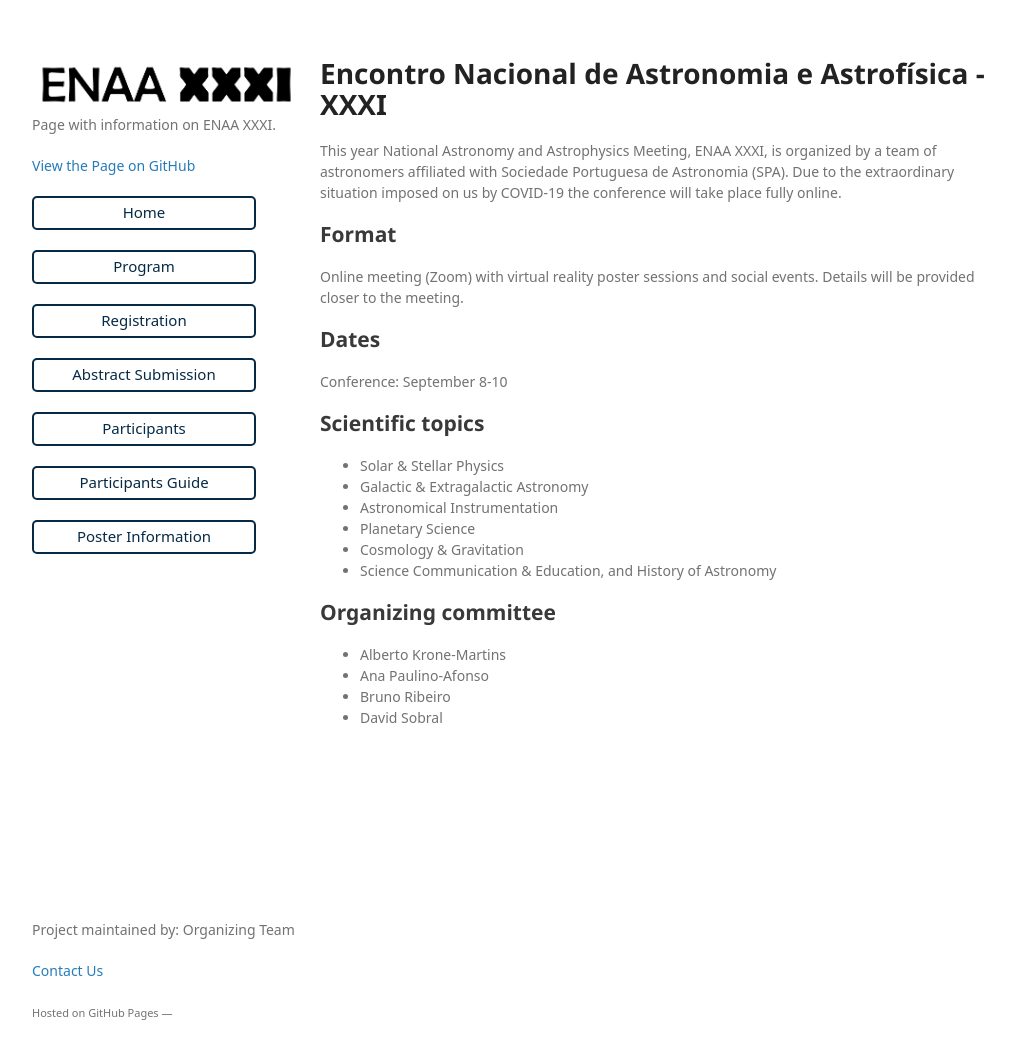
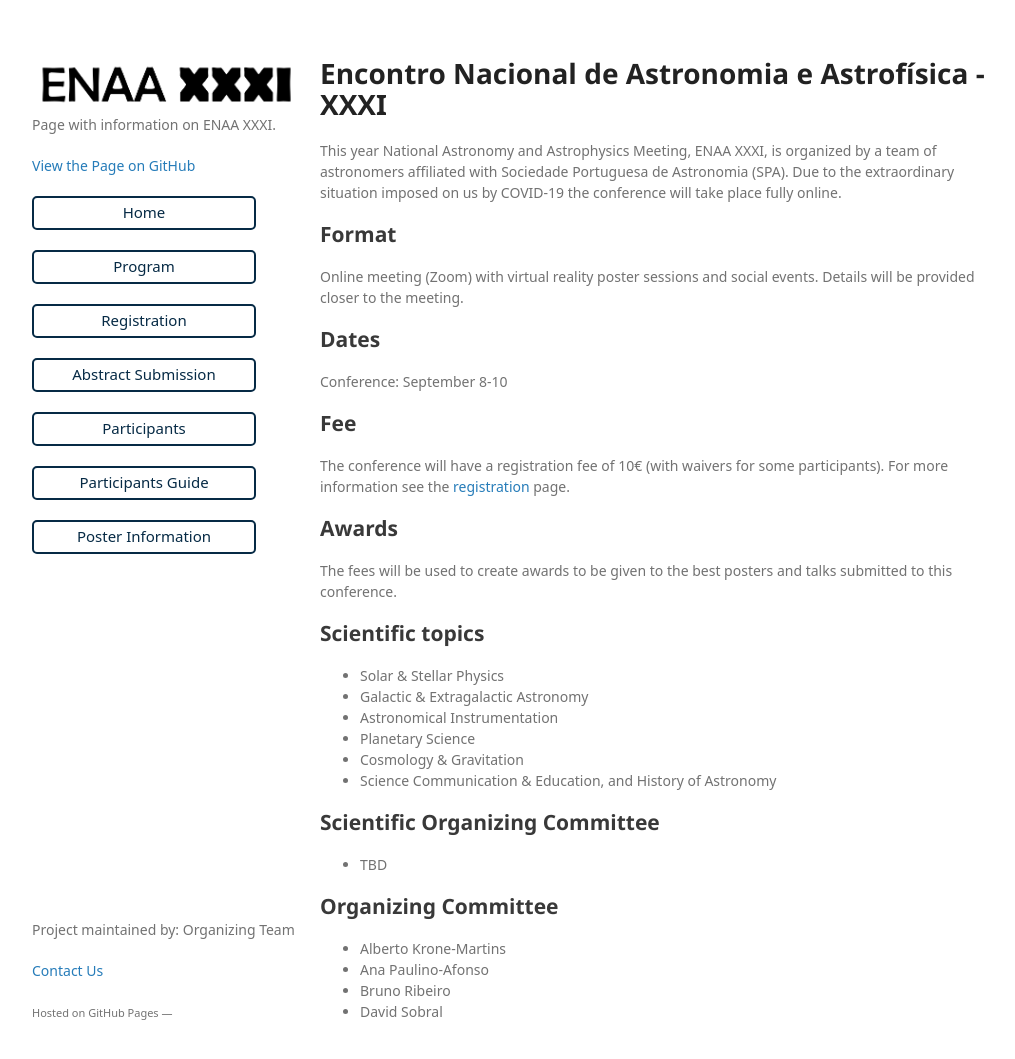
Before and after one commit to AfonsoV/enaaxxxi, a Jekyll site: the page built from index.md, in a window 1280 px wide and 1092 px high. Shown: the top 1059 px of the window, without its empty margins (128-1143 px from the left). Built offline with Jekyll 4.4.1, drawn with Linux system fonts in a browser that asks for light colours; some web fonts are replaced; our own code applies the rules of GitHub Pages for plain Markdown files.

Commit message:
Form update

```diff
--- a/index.md
+++ b/index.md
@@ -1,13 +1,18 @@
 # Encontro Nacional de Astronomia e Astrofísica - XXXI
 
 This year National Astronomy and Astrophysics Meeting, ENAA XXXI, is organized by a team of astronomers affiliated with Sociedade Portuguesa de Astronomia (SPA). Due to the extraordinary situation imposed on us by COVID-19 the conference will take place fully online.
-
 
 ## Format
 Online meeting (Zoom) with virtual reality poster sessions and social events. Details will be provided closer to the meeting.
 
 ## Dates
 Conference: September 8-10
+
+## Fee
+The conference will have a registration fee of 10€ (with waivers for some participants). For more information see the [registration](./registration.md) page.
+
+## Awards
+The fees will be used to create awards to be given to the best posters and talks submitted to this conference.
 
 ## Scientific topics
 - Solar & Stellar Physics
@@ -17,8 +22,10 @@ Conference: September 8-10
 - Cosmology & Gravitation
 - Science Communication & Education, and History of Astronomy
 
+## Scientific Organizing Committee
+- TBD
 
-## Organizing committee
+## Organizing Committee
 - Alberto Krone-Martins
 - Ana Paulino-Afonso
 - Bruno Ribeiro
```
Also changed, not shown: registration.md (+14 -0 lines).
